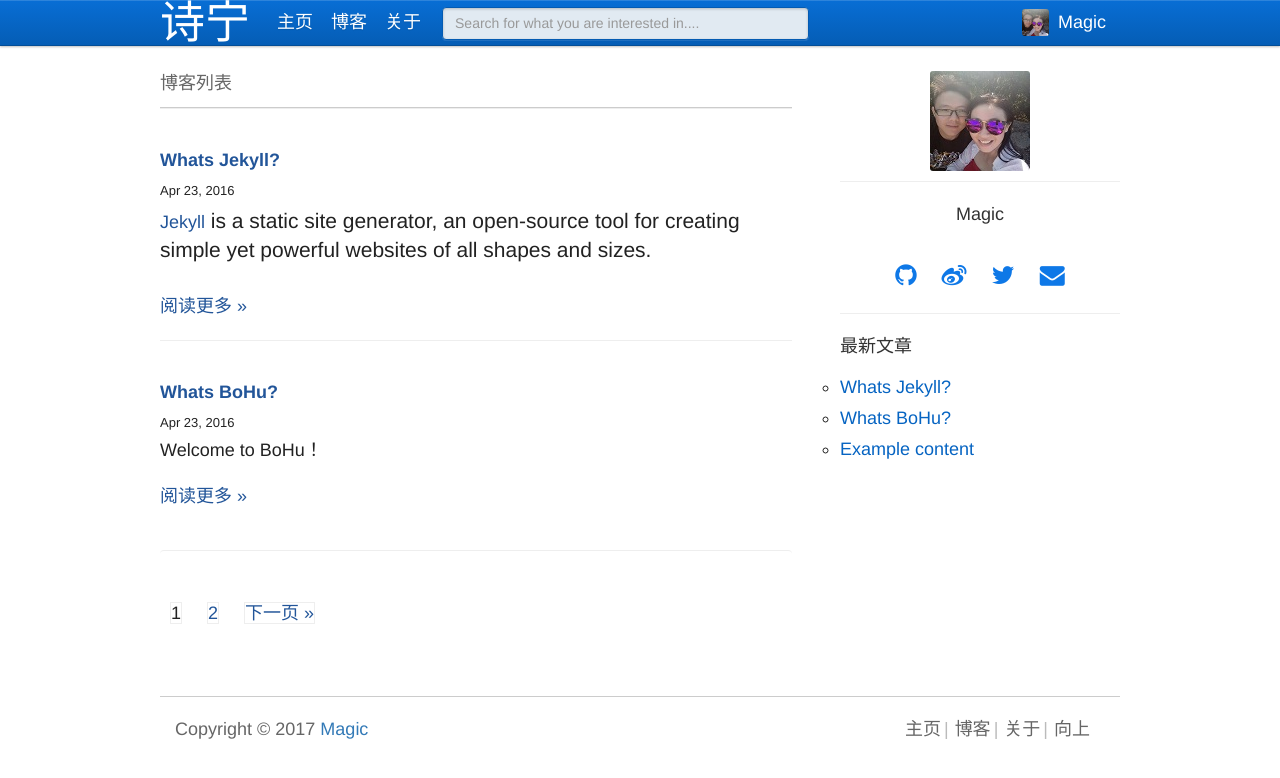
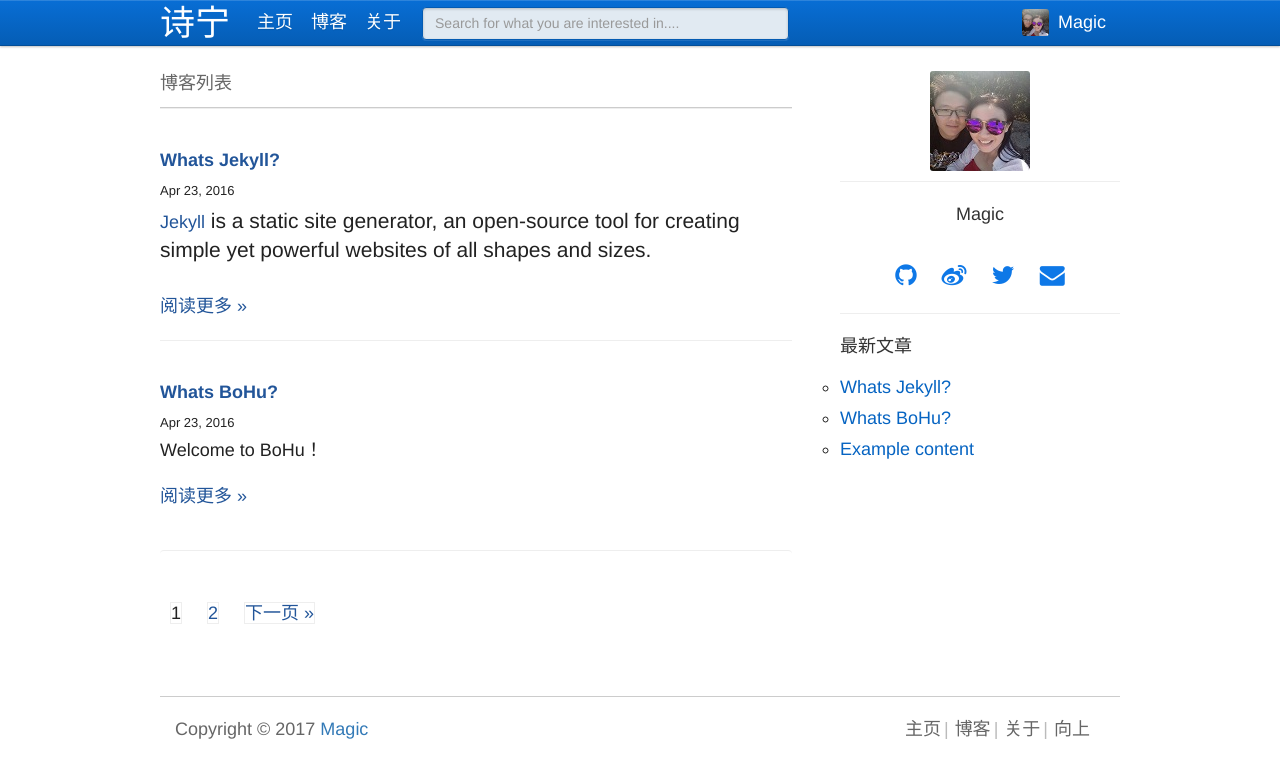
Before and after one commit to magic5650/blog, a Jekyll site: the page built from index.html, in a window 1280 px wide. Shown: the top 778 px of the page. Built offline with Jekyll 4.4.1, drawn with Linux system fonts in a browser that asks for light colours; the list of posts is cut into pages by our own code.

Commit message:
csschange2

```diff
--- a/css/main.css
+++ b/css/main.css
@@ -41,10 +41,11 @@ a {
   #header .title {
     height: inherit;
     line-height: 45px;
-    font-size: 45px;
+    font-size: 35px;
     font-weight: normal;
     color: #fff;
-    float: left; }
+    float: left;
+    }
   #header nav {
     vertical-align: top;
     margin-left: 18px;
@@ -397,8 +398,9 @@ div.go-top div.stick {
     border-bottom: 1px solid #eee;
     overflow: hidden;
     padding: 7px 14px;
-    font-size: 14px;
-    margin: 0; }
+    font-size: 18px;
+    margin: 0;
+    }
   .home-category .post-list {
     padding: 0 14px; }
     .home-category .post-list .category {
```
